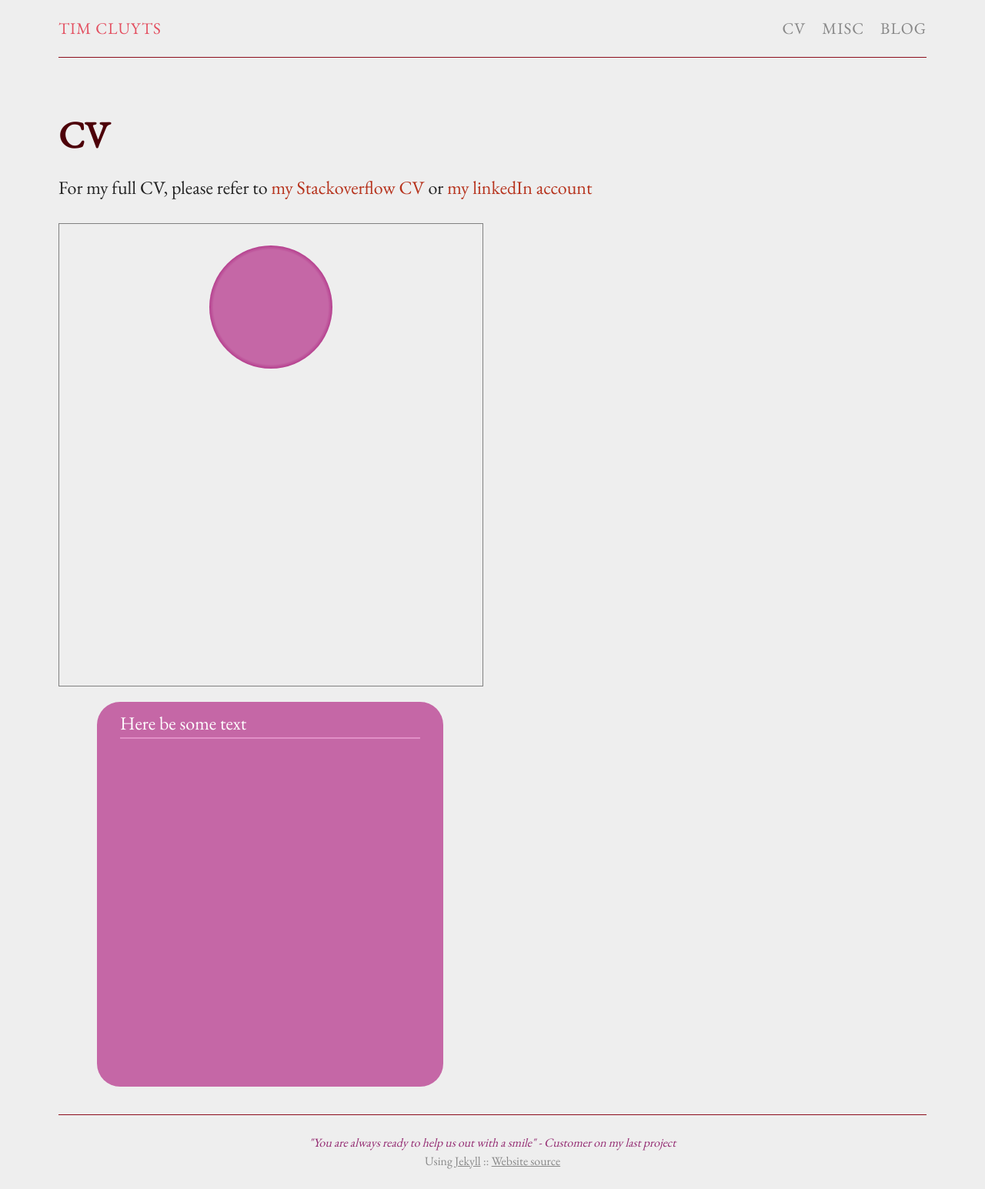
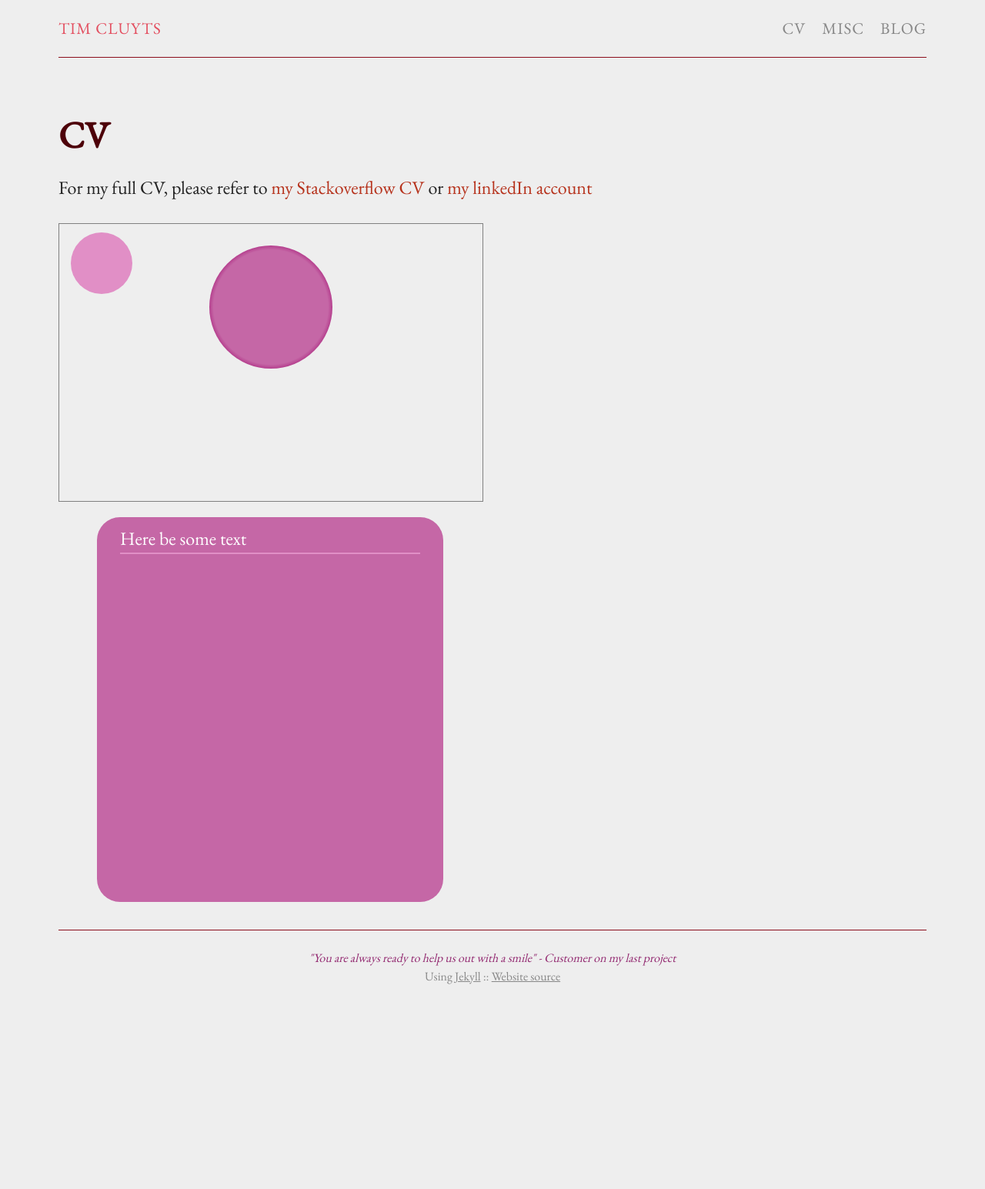
Before and after one commit to TimCluyts/timcluyts.github.io, a Jekyll site: the page built from cv.md, in a window 1280 px wide. Shown: the whole page at 77% size. Built offline with Jekyll 4.4.1, drawn with Linux system fonts in a browser that asks for light colours; nearby versions of some CDN libraries; after the commit the page ends 1305 px from its top, so only the background shows below that.

Commit message:
css cv update

```diff
--- a/_sass/_base.scss
+++ b/_sass/_base.scss
@@ -169,9 +169,9 @@
     fill: $brand-purple-lighter;
 }
 
-.secondaryNode {
-    fill: $brand-purple-much-lighter;
-}
+// .secondaryNode {
+//     fill: $brand-purple-much-lighter;
+// }
 
 .mainNodeSecondary {
     fill: $brand-yellow-light;
@@ -203,11 +203,12 @@
 
 .leftBox {
     width: 550px;
-    height: 600px;
+    height: 360px;
 
     border: 1px solid gray;
 
-    overflow: hidden;
+    overflow: visible;
+    position :relative;
 }
 
 .mainNode {
@@ -220,17 +221,29 @@
 
     border-radius: 50%;
     background-image: -webkit-radial-gradient(center, 80px 80px, $brand-purple-lighter 93%, $brand-purple-light 100%);
-    position :relative;
+    position :absolute;
+}
+
+.secondaryNode {
+    width: 80px;
+    height: 80px;
+
+    margin-top: 2%;
+    margin-left: calc(10% - 40px);
+
+    border-radius: 50%;
+    background-image: -webkit-radial-gradient(center, 80px 80px, $brand-purple-much-lighter 93%, $brand-purple-lighter 100%);
+    position :absolute;
 }
 
 .show {
-    animation: mymove 1s forwards;
-    -webkit-animation: mymove 1s steps(10) forwards; /* Safari 4.0 - 8.0 */
+    animation: mymove 0.5s steps(25) forwards;
+    -webkit-animation: mymove 0.5s steps(25) forwards; /* Safari 4.0 - 8.0 */
 }
 
 .hide {
-    animation: mymove 0.5s reverse;
-    -webkit-animation: mymove 0.5s steps(10) reverse; /* Safari 4.0 - 8.0 */
+    animation: mymove 0.5s steps(25) reverse;
+    -webkit-animation: mymove 0.5s steps(25) reverse; /* Safari 4.0 - 8.0 */
 }
 
   /* Safari 4.0 - 8.0 */
@@ -240,23 +253,54 @@
         left: 0px;
     }
 
-    25% {
-        top: 125px;
-        left: -10px;
+    10% {
+        top: 36px;
+        left: -30px;
+    }
+
+    20% {
+        top: 72px;
+        left: -60px;
+    }
+
+    30% {
+        top: 108px;
+        left: -70px;
+    }
+
+    40% {
+        top: 144px;
+        left: -90px;
     }
 
     50% {
-        top: 250px;
-        left: -50px;
+        top: 180px;
+        left: -100px;
     }
 
-    75% {
-        top: 375px;
-        left: -10px;
+    60% {
+        top: 216px;
+        left: -90px;
+    }
+
+    70% {
+        top: 252px;
+        left: -70px;
+    }
+
+    80% {
+        top: 288px;
+        left: -60px;
+    }
+
+    90% {
+        top: 314px;
+        left: -30px;
     }
 
     100% {
-        top: 500px;
+        top: 350px;
+        left: 0px;
     }
 }
 
@@ -267,22 +311,53 @@
         left: 0px;
     }
 
-    25% {
-        top: 125px;
-        left: -10px;
+    10% {
+        top: 36px;
+        left: -30px;
+    }
+
+    20% {
+        top: 72px;
+        left: -60px;
+    }
+
+    30% {
+        top: 108px;
+        left: -70px;
+    }
+
+    40% {
+        top: 144px;
+        left: -90px;
     }
 
     50% {
-        top: 250px;
-        left: -50px;
+        top: 180px;
+        left: -100px;
     }
 
-    75% {
-        top: 375px;
-        left: -10px;
+    60% {
+        top: 216px;
+        left: -90px;
+    }
+
+    70% {
+        top: 252px;
+        left: -70px;
+    }
+
+    80% {
+        top: 288px;
+        left: -60px;
+    }
+
+    90% {
+        top: 314px;
+        left: -30px;
     }
 
     100% {
-        top: 500px;
+        top: 350px;
+        left: 0px;
     }
 }
--- a/cv.md
+++ b/cv.md
@@ -8,11 +8,12 @@
 
 <div class="leftBox">
     <div class="mainNode"></div>
+    <div class="secondaryNode"></div>
 </div>
 <script src="https://ajax.googleapis.com/ajax/libs/jquery/1.10.2/jquery.min.js"></script>
 <script type="text/javascript">
-$('.mainNode').click(function() {
-    var element = $('.mainNode');
+$('.secondaryNode').click(function() {
+    var element = $('.secondaryNode');
     if (!element.hasClass('show')) {
         element.removeClass('hide');
         element.addClass('show');
```
